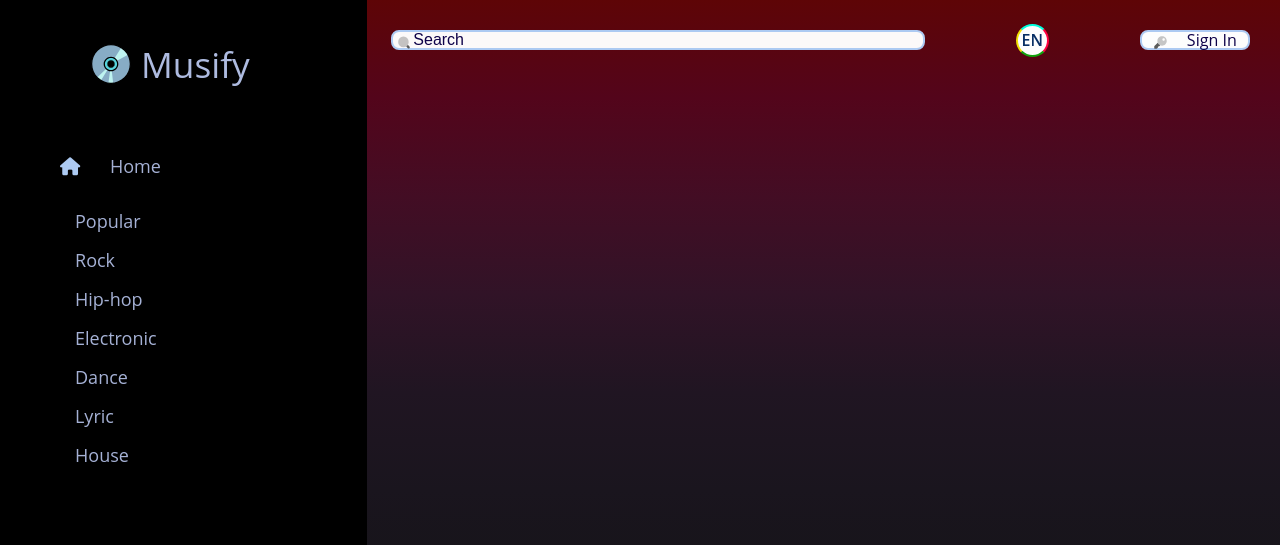
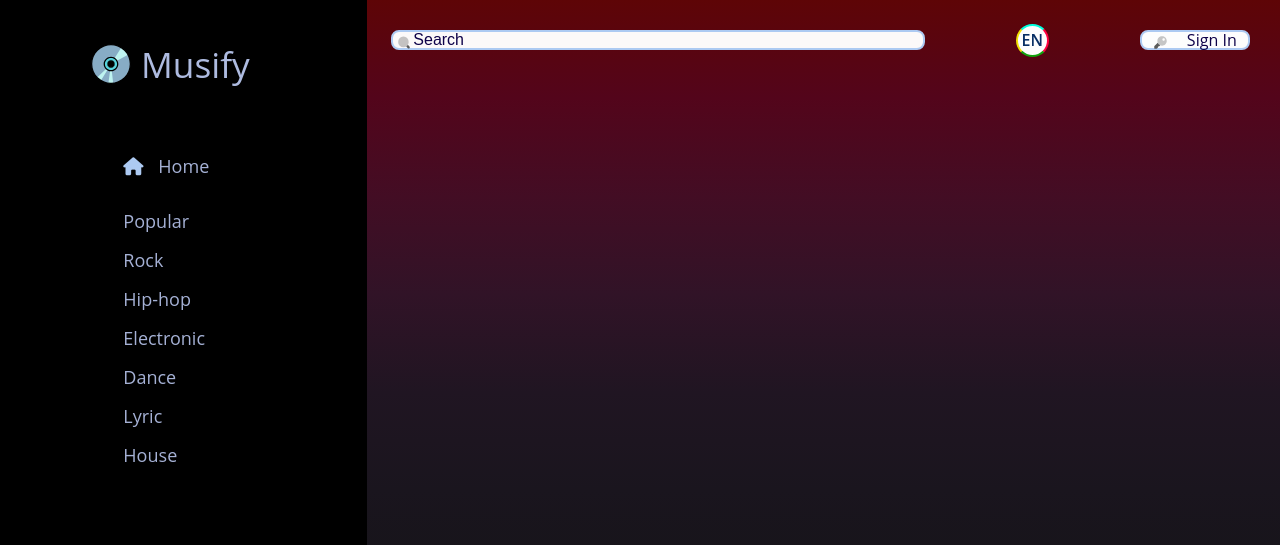
Before and after one commit to BrBrov/RSClone, a website built with webpack: page src/index.html in a window 1280 px wide. Shown: the top 545 px of the page. Built offline with nearby package versions, Linux system fonts and the light colour scheme; files whose address does not match are found by name.

Commit message:
fix: align menu

```diff
--- a/src/components/left-menu/left-menu.scss
+++ b/src/components/left-menu/left-menu.scss
@@ -1,5 +1,6 @@
 .left-menu__wrapper{
   color: white;
+  margin-left:20%
 }
 .left-menu__logo {
   margin:20px;
@@ -22,7 +23,6 @@
 }
 
 .left-menu__href {
-  margin-left: 15px;
   color: #a5b1d5;;
   text-decoration: none;
 }
```
